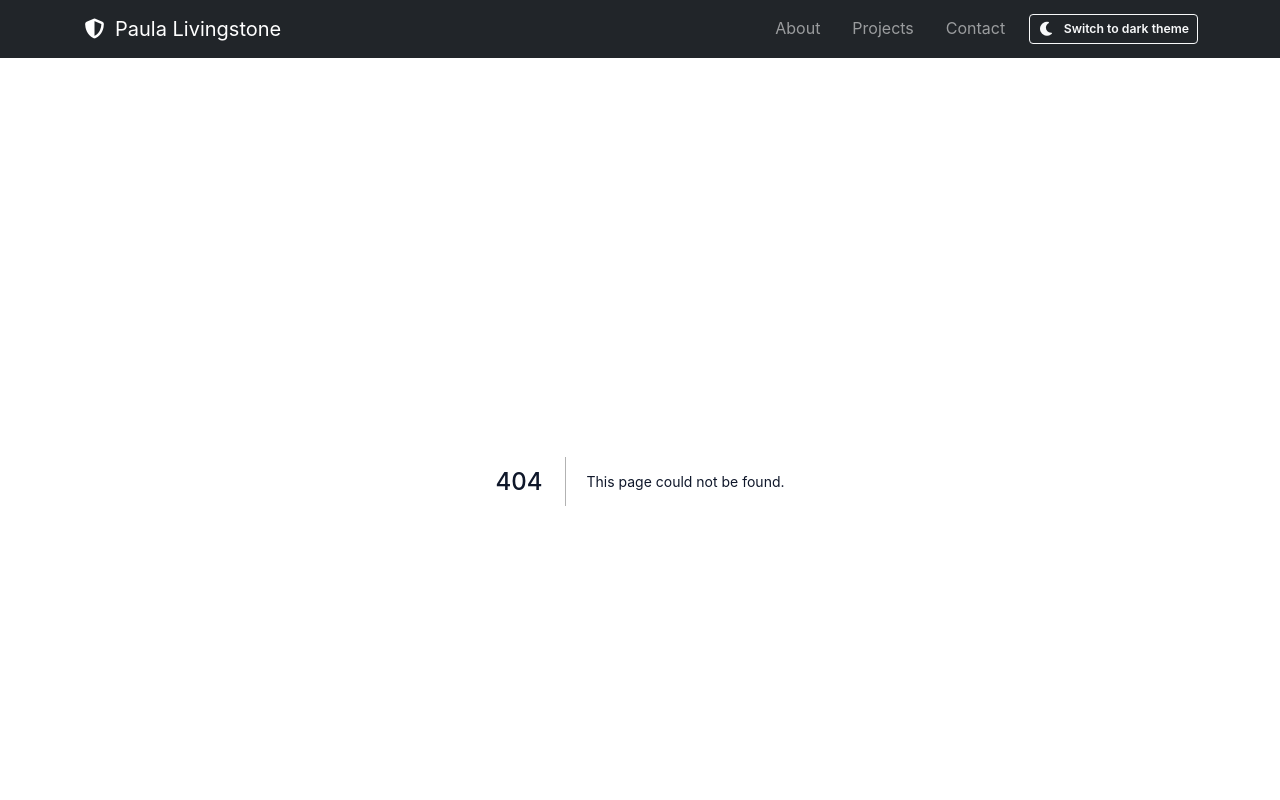
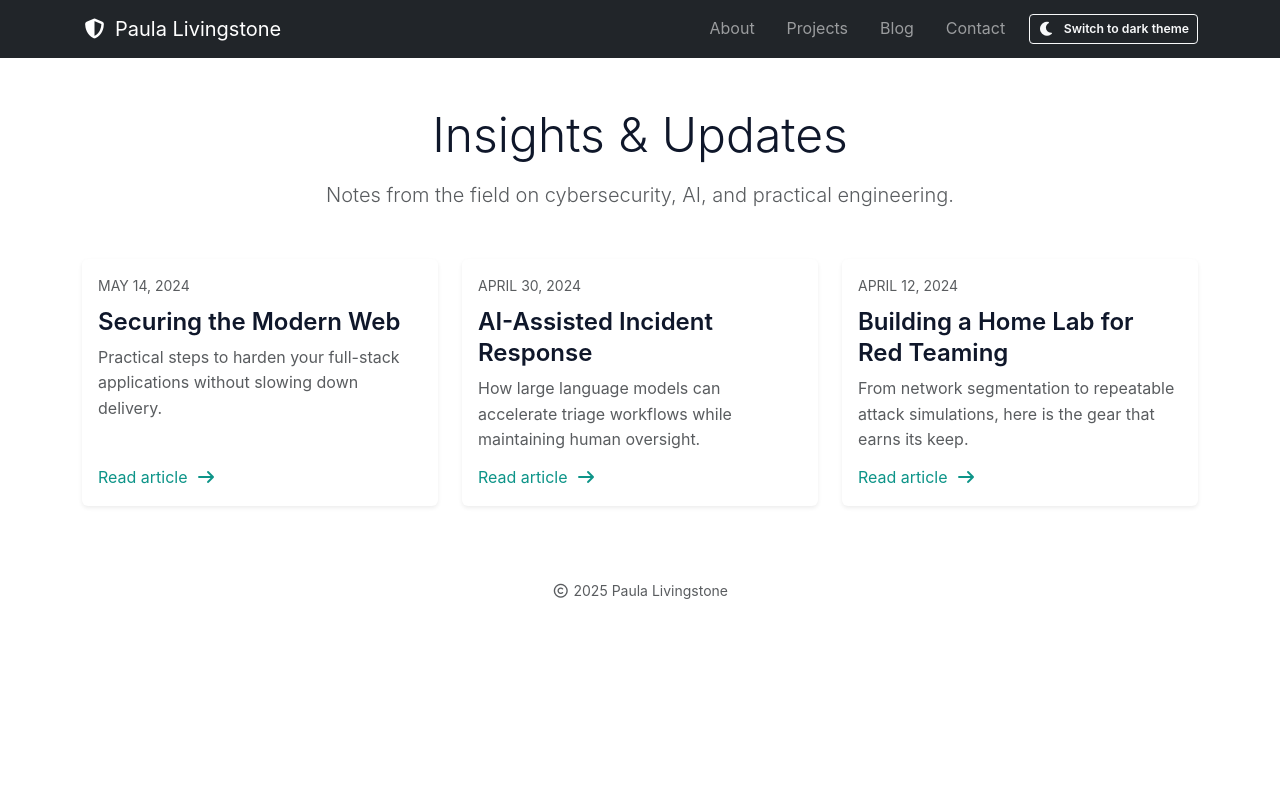
Before and after one commit to pau1a/plnext, a Next.js app: page /blog in a window 1280 px wide. Before the commit this address had no page. Shown: the top 800 px of the page. Built offline with nearby package versions, Linux system fonts and the light colour scheme.

Commit message:
Add blog page and navigation link

```diff
--- /dev/null
+++ b/src/app/blog/page.tsx
@@ -0,0 +1,56 @@
+interface Post {
+  title: string;
+  date: string;
+  description: string;
+}
+
+const posts: Post[] = [
+  {
+    title: "Securing the Modern Web",
+    date: "May 14, 2024",
+    description:
+      "Practical steps to harden your full-stack applications without slowing down delivery.",
+  },
+  {
+    title: "AI-Assisted Incident Response",
+    date: "April 30, 2024",
+    description:
+      "How large language models can accelerate triage workflows while maintaining human oversight.",
+  },
+  {
+    title: "Building a Home Lab for Red Teaming",
+    date: "April 12, 2024",
+    description:
+      "From network segmentation to repeatable attack simulations, here is the gear that earns its keep.",
+  },
+];
+
+export default function BlogPage() {
+  return (
+    <section className="py-4">
+      <header className="mb-5 text-center">
+        <h1 className="display-5 mb-3">Insights &amp; Updates</h1>
+        <p className="lead text-muted">
+          Notes from the field on cybersecurity, AI, and practical engineering.
+        </p>
+      </header>
+
+      <div className="row g-4">
+        {posts.map((post) => (
+          <article key={post.title} className="col-md-4">
+            <div className="card h-100 shadow-sm border-0">
+              <div className="card-body d-flex flex-column">
+                <time className="text-uppercase text-muted small mb-2">{post.date}</time>
+                <h2 className="h4">{post.title}</h2>
+                <p className="text-muted flex-grow-1">{post.description}</p>
+                <a className="stretched-link text-decoration-none" href="#">
+                  Read article <i className="fa-solid fa-arrow-right ms-1" />
+                </a>
+              </div>
+            </div>
+          </article>
+        ))}
+      </div>
+    </section>
+  );
+}
--- a/src/components/app-shell.tsx
+++ b/src/components/app-shell.tsx
@@ -26,6 +26,7 @@ export default function AppShell({ children }: PropsWithChildren) {
               <ul className="navbar-nav ms-auto align-items-lg-center gap-lg-3">
                 <li className="nav-item"><Link className="nav-link" href="/about">About</Link></li>
                 <li className="nav-item"><Link className="nav-link" href="/projects">Projects</Link></li>
+                <li className="nav-item"><Link className="nav-link" href="/blog">Blog</Link></li>
                 <li className="nav-item"><Link className="nav-link" href="/contact">Contact</Link></li>
                 <li className="nav-item mt-3 mt-lg-0">
                   <ThemeToggle />
```
